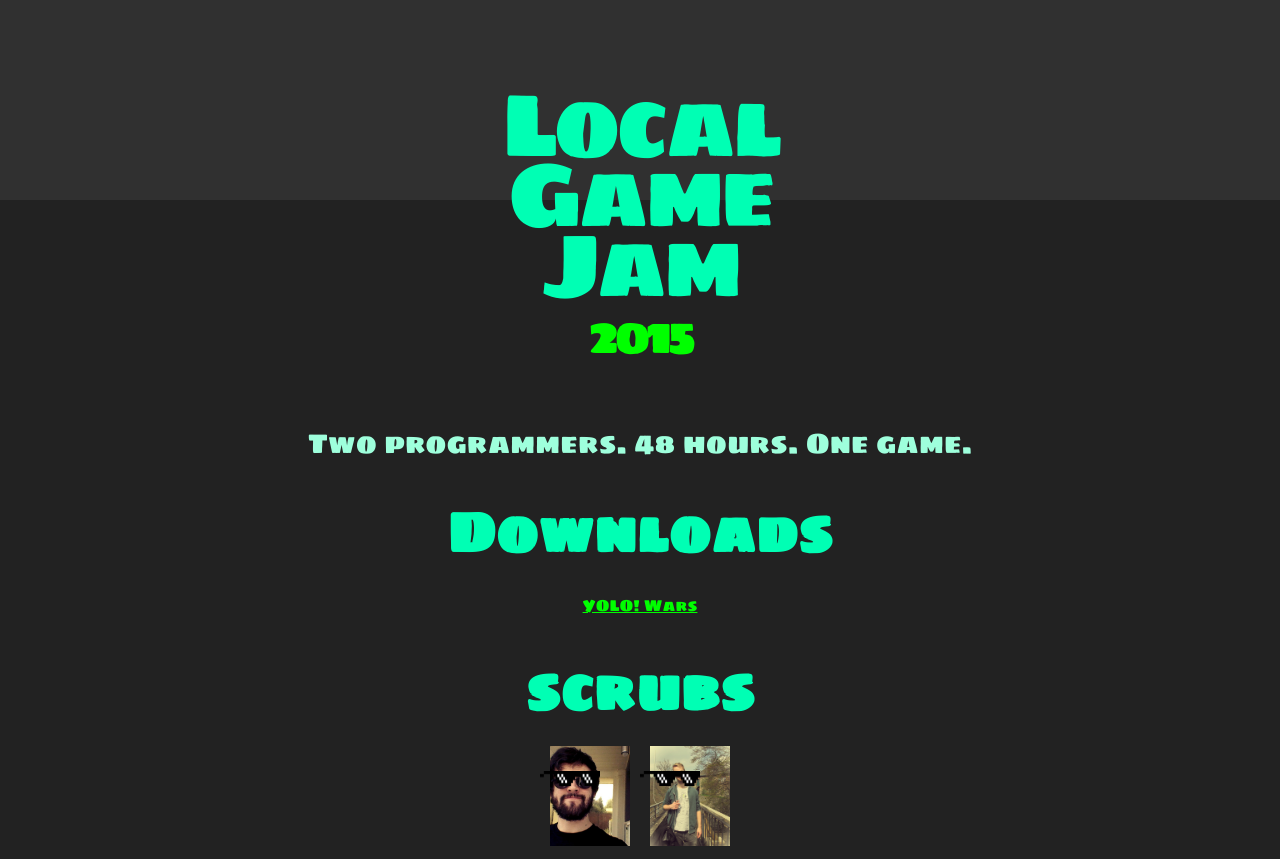
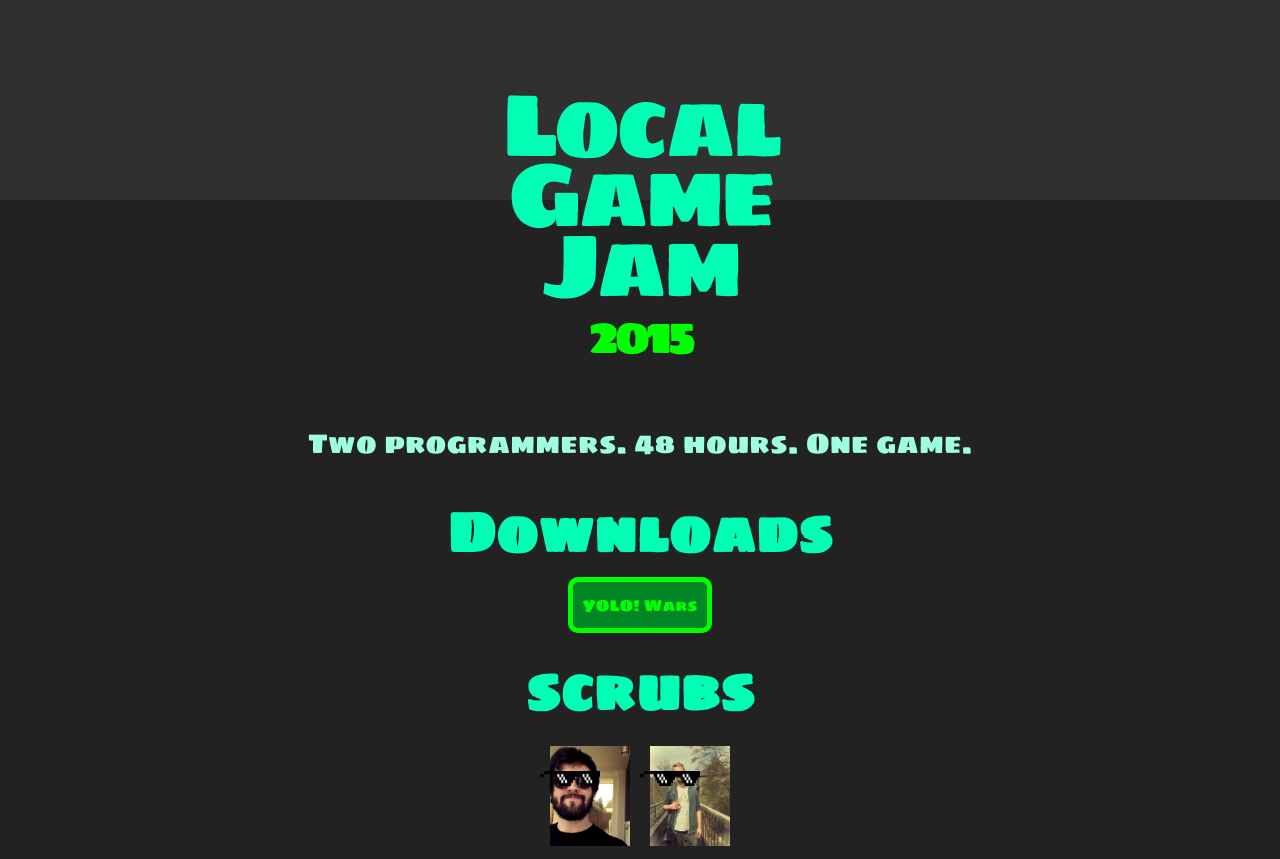
Before and after one commit to bitbrain-gaming/lgj, a plain HTML site: page index.html in a window 1280 px wide. Shown: the top 859 px of the page. Drawn offline with nearby package versions, Linux system fonts and the light colour scheme.

Commit message:
Update style.css

```diff
--- a/css/style.css
+++ b/css/style.css
@@ -65,6 +65,14 @@ a { color: lime; font-size: 16px; }
   background-size: cover;
 }
 
+.button {
+  text-decoration: none;
+  border: 5px solid lime;
+  padding: 10px;
+  border-radius: 10px;
+  background-color: #008625;
+}
+
 .glasses{
   height: 15px;
   width: 60px;
```
